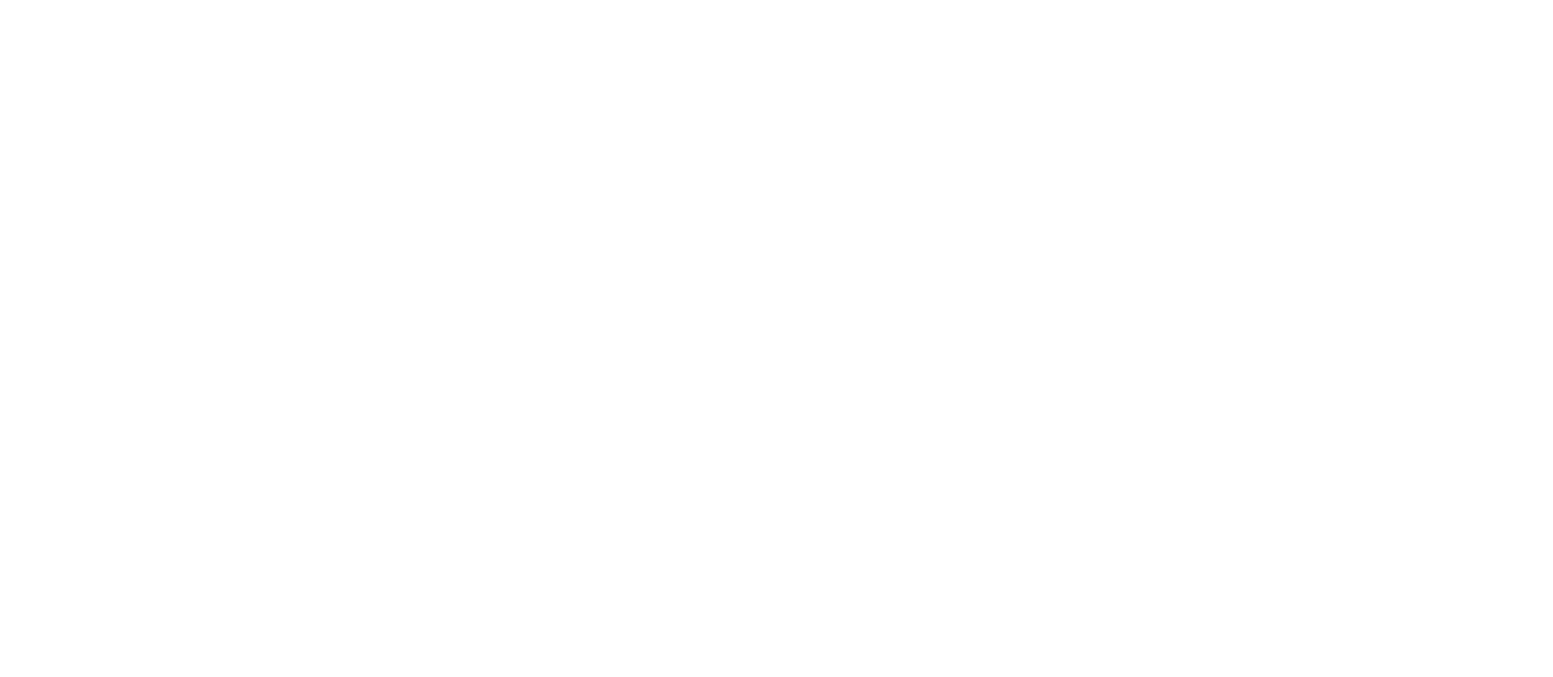
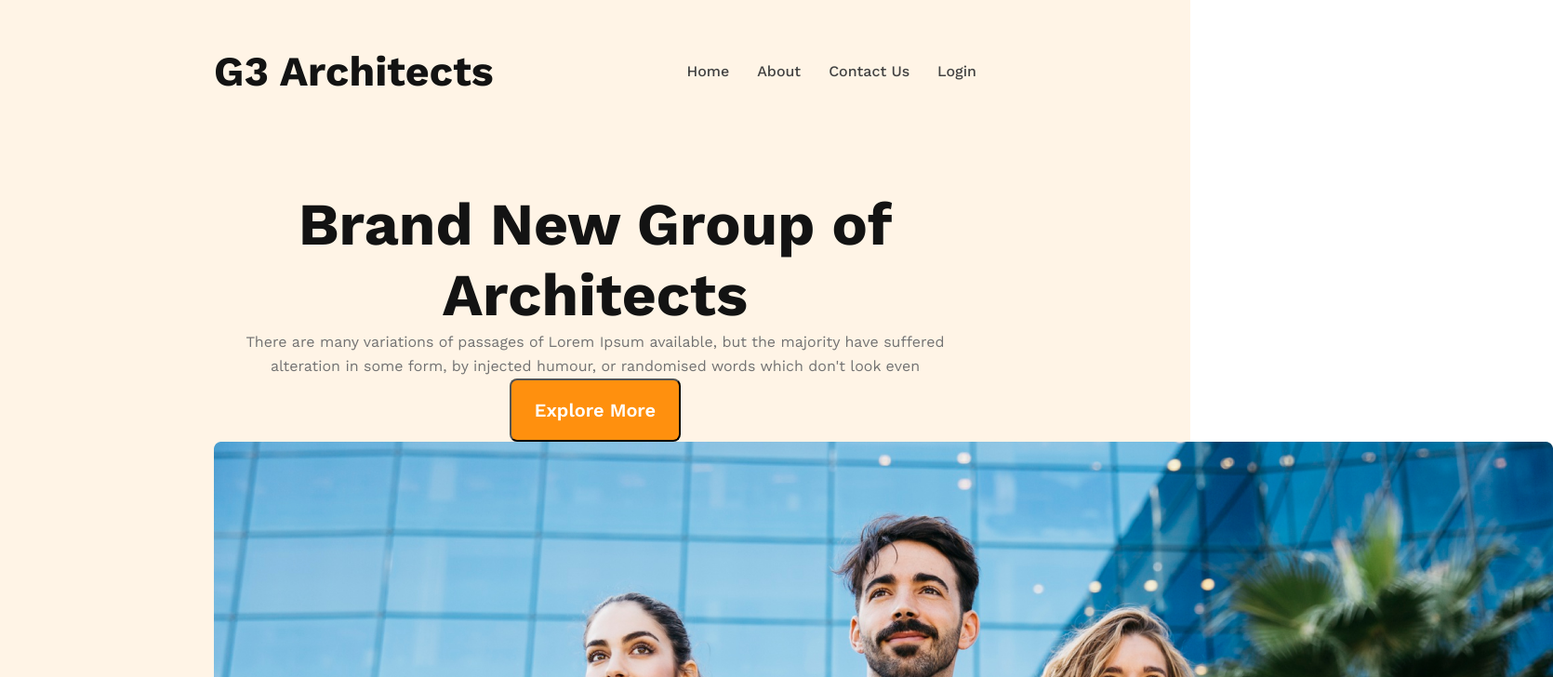
Before and after one commit to Ajhaeahmed3218/project-9, a plain HTML site: page index.html in a window 1280 px wide. Shown: the top 728 px of the page at 93% size, 1670 px wide, since content can reach past the window. Drawn offline with nearby package versions, Linux system fonts and the light colour scheme.

Commit message:
content added

```diff
--- a/index.html
+++ b/index.html
@@ -7,6 +7,30 @@
     <link rel="stylesheet" href="style.css">
 </head>
 <body>
+    <header>
+        <nav>
+        <h3 class="header-title">G3 Architects</h3>
+        <ul>
+            <li><a href="">Home</a></li>
+            <li><a href=""> About </a></li>
+            <li><a href=""> Contact Us</a></li>
+            <li><a href="">Login</a></li>
+        </ul>
+        </nav>
+        <div class="bennar">
+            <div class="bennar-content">
+                <h1 class="bennar-title">Brand New Group of Architects </h1>
+                <p class="bennar-paragreph">There are many variations of passages of Lorem Ipsum available, but the majority have suffered alteration in some form, by injected humour, or randomised words which don't look even</p>
+                <button class="btn-primary">Explore More</button>
+            </div>
+            <img src="g3-architects-resources-main/g3-architects-resources-main/images/banner.png" alt="">
+        </div>
+    </header>
+    <main>
 
+    </main>
+    <footer>
+
+    </footer>
 </body>
 </html>
--- a/style.css
+++ b/style.css
@@ -0,0 +1,67 @@
+@import url('https://fonts.googleapis.com/css2?family=Work+Sans:wght@400;500;600;700;800&display=swap');
+*{
+    font-family: 'Work Sans', sans-serif;
+    margin: 0;
+    padding: 0;
+}
+.btn-primary{
+    border-radius: 8px;
+    background: #FF900E;
+    color: #FFF;
+    font-size: 20px;
+    font-weight: 600;
+    padding: 20px 25px;
+    }
+header{
+    background: rgba(255, 144, 14, 0.10);
+    padding: 50px 230px;
+}
+
+nav{
+
+    display: flex;
+    justify-content: space-between;
+    align-items: center;
+    padding-bottom:100px ;
+
+}
+.header-title{
+    color: var(--Dark-01, #131313);
+    font-size: 2.8rem;
+}
+nav>ul{
+    display: flex;
+    list-style: none;
+}
+nav li {
+
+    margin-left: 30px;
+    font-weight: 500;
+    font-size: 1rem;
+
+
+}
+ul li a{
+    text-decoration: none;
+    color: #424242;
+}
+.bennar-content{
+    max-width: 800px;
+    margin: 0px auto;
+    text-align: center;
+}
+.bennar-title{
+    color:  #131313;
+text-align: center;
+
+font-size: 4rem;
+font-weight: 700;
+line-height: normal
+}
+.bennar-paragreph{
+color:  #727272;
+text-align: center;
+font-size: 1rem;
+font-weight: 400;
+line-height: 26px;
+}
```
